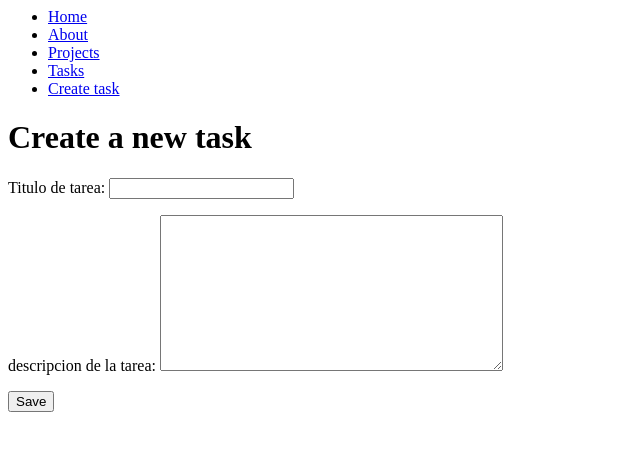
After one commit to Leasim3x/mi-primer-projecto-django, a Django app: page /create_task in a window 1280 px wide. The commit adds this page. Shown: the top 451 px of the page, without its empty margins (0-640 px from the left). Run offline with Django 5.2, Linux system fonts and the light colour scheme.

Commit message:
Aplicación de formularios con Django

```diff
--- /dev/null
+++ b/myapp/forms.py
@@ -0,0 +1,5 @@
+from django import forms
+
+class CreateNewTask(forms.Form):
+    title = forms.CharField(label="Titulo de tarea", max_length=200)
+    description = forms.CharField(label="descripcion de la tarea",widget=forms.Textarea)
--- /dev/null
+++ b/myapp/templates/create_task.html
@@ -0,0 +1,15 @@
+{% extends 'layouts/base.html' %}
+
+{% block content %}
+
+<h1>Create a new task</h1>
+
+<form method="POST">
+    {% csrf_token %}
+    {{form.as_p}}
+    <button>
+        Save
+    </button>
+</form>
+
+{% endblock %}
--- a/myapp/templates/layouts/base.html
+++ b/myapp/templates/layouts/base.html
@@ -12,6 +12,9 @@
         <li>
             <a href="/tasks">Tasks</a>
         </li>
+        <li>
+            <a href="/create_task">Create task</a>
+        </li>
     </ul>
 </nav>
 
--- a/myapp/urls.py
+++ b/myapp/urls.py
@@ -9,4 +9,5 @@ urlpatterns = [
     path('projects/', views.projects),
     #path('task/<str:title>', views.task),
     path('tasks/', views.tasks),
+    path('create_task', views.create_task),
 ]
--- a/myapp/views.py
+++ b/myapp/views.py
@@ -1,8 +1,8 @@
 from django.http import HttpResponse
 from .models import Project, Task # "." indica que la carpeta se encuentra en la misma ruta que este archivo
-from django.shortcuts import render
+from django.shortcuts import render, redirect
+from .forms import CreateNewTask
 
-from django.shortcuts import get_object_or_404
 # Create your views here.
 def index(request):
     title = 'Django Couse!!'
@@ -34,3 +34,12 @@ def tasks(request):
     return render(request, 'tasks.html', {
         'tasks': tasks
     })
+
+def create_task(request):
+    if request.method == 'GET':
+        return render(request, 'create_task.html', {
+            'form': CreateNewTask()
+        })
+    else:
+        Task.objects.create(title=request.POST['title'], description = request.POST['description'], project_id=2)
+        return redirect('tasks/')
```
Also changed, not shown: db.sqlite3.
